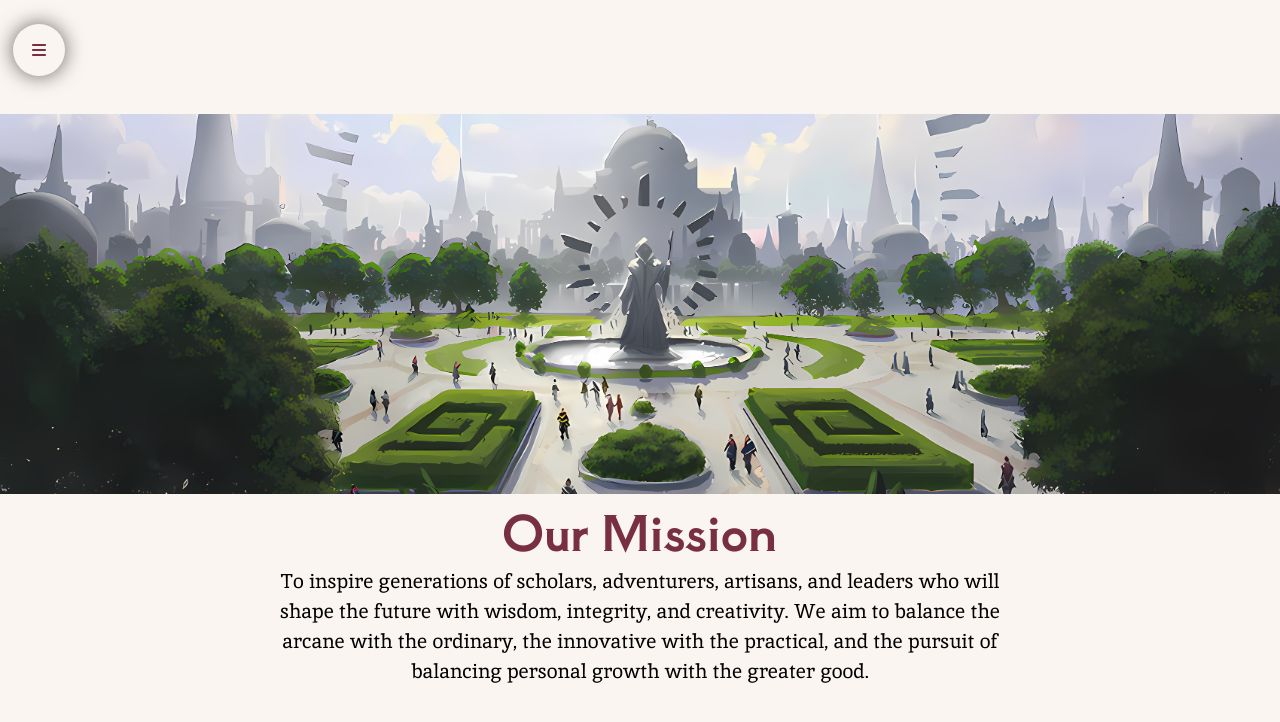
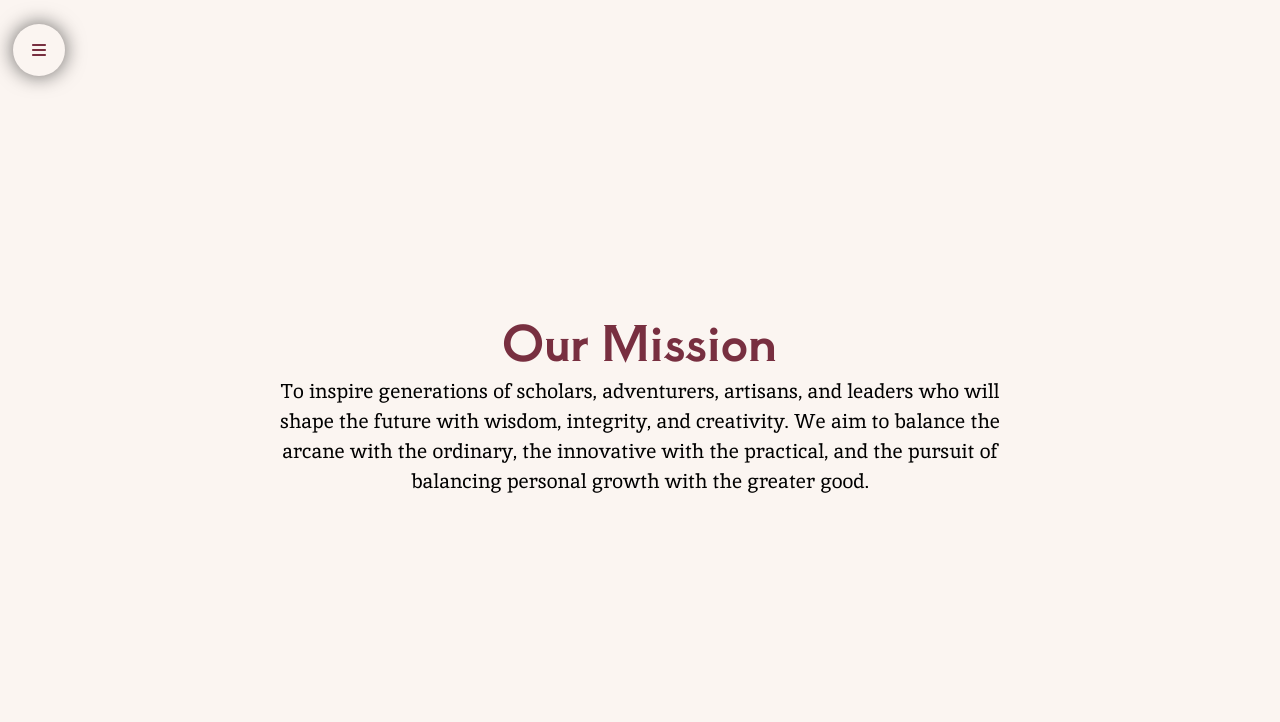
Before and after one commit to wwwdotfriend/tomenet, a React (Vite) app: page /about-ecu in a window 1280 px wide. Shown: the top 722 px of the page. Built offline with nearby package versions, Linux system fonts and the light colour scheme.

Commit message:
some cleanup, starting again

```diff
--- a/src/pages/AboutECU.tsx
+++ b/src/pages/AboutECU.tsx
@@ -1,17 +1,10 @@
 import Sidebar from '../components/Sidebar';
-import HeaderImage from '/AboutImage.jpg'
 
 export default function AboutECU() {
     return <div className="flex flex-col align-middle justify-center bg-[#FBF5F1] h-screen">
         <div>
         <Sidebar />
         </div>
-
-        <header>
-            <div className='w-screen bg-center bg-cover'>
-                <img src={HeaderImage} alt='Campus Proper art'/>
-            </div>
-        </header>
 
         <div>
             <div className='text-center m-auto max-w-[750px]'>
```
